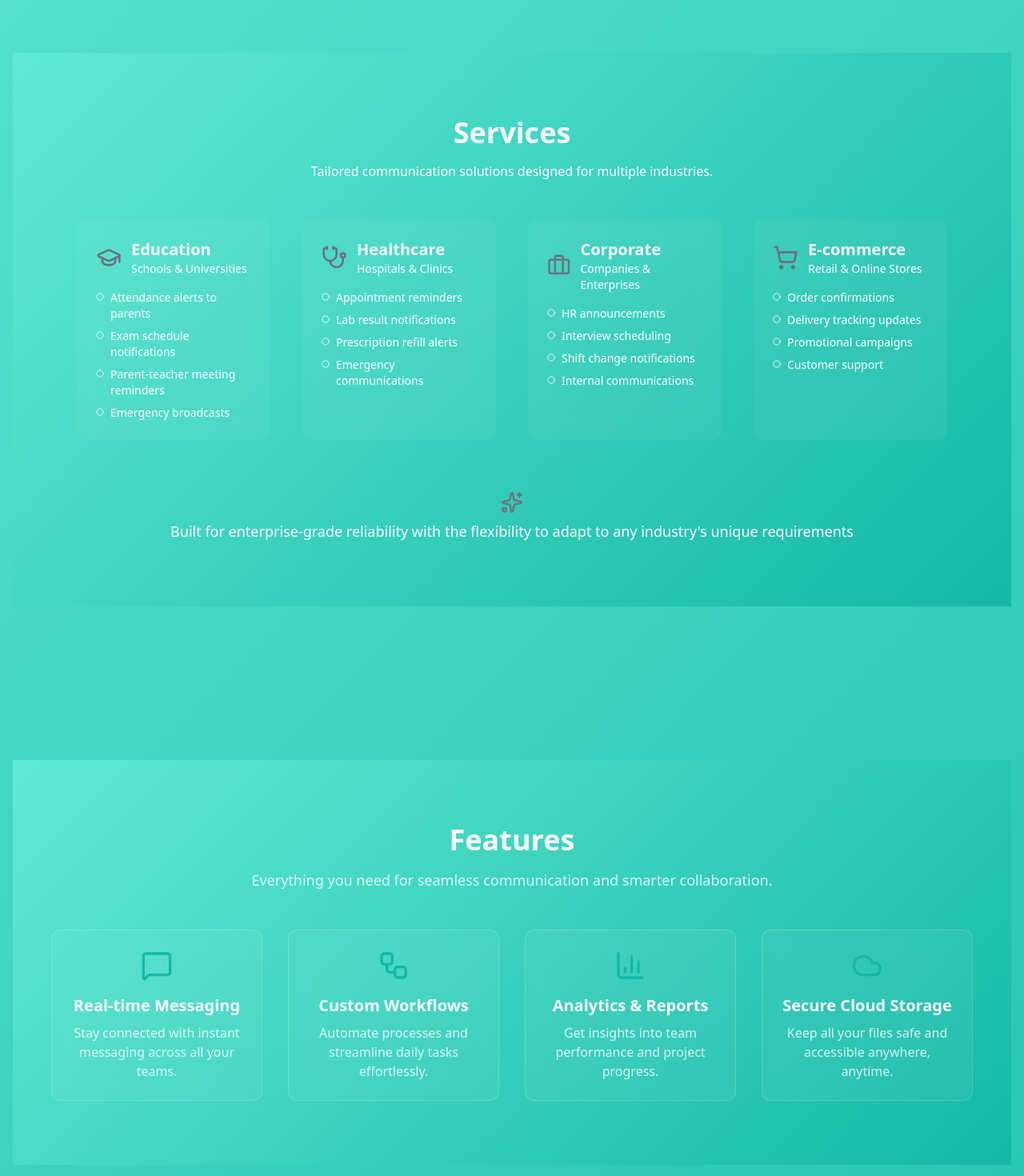
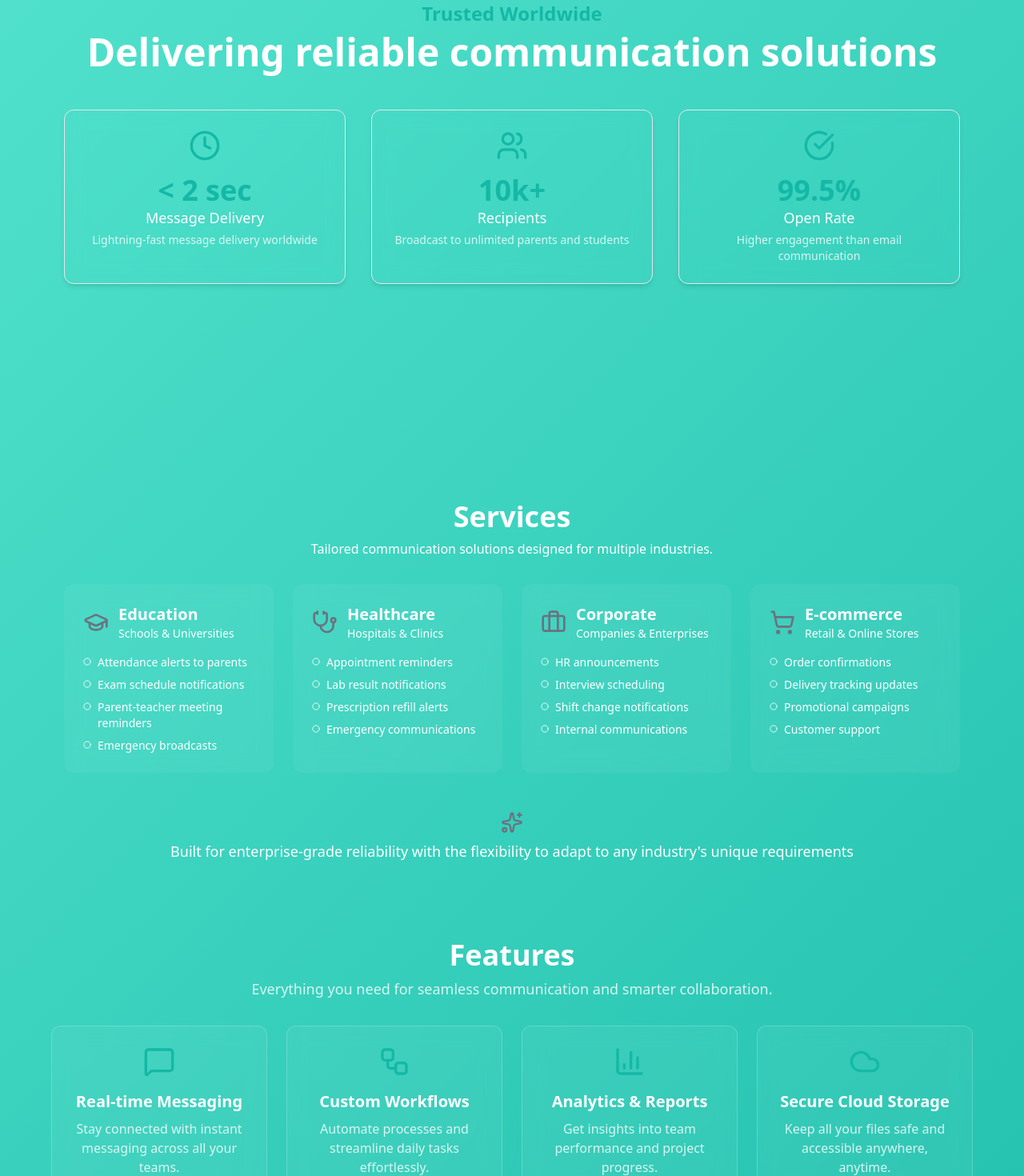
Before and after one commit to Chechep/comms, a React (Vite) app in the folder frontend/: page / in a window 1280 px wide. Shown: the part 880-2350 px from the top of the page at 80% size. Built offline with nearby package versions, Linux system fonts and the light colour scheme; no server answers.

Commit message:
update firebase and sign in

```diff
--- a/frontend/src/components/Features.jsx
+++ b/frontend/src/components/Features.jsx
@@ -27,19 +27,18 @@ export default function Features() {
 
   return (
     <section
-      className="py-20 px-6"
-      style={{ background: "var(--color-bg)", color: "var(--color-text)" }}
+      className="py-12 px-6 transition-colors bg-[var(--color-bg)] text-[var(--color-text)]"
     >
       {/* Title */}
-      <div className="text-center mb-12">
-        <h2 className="text-3xl sm:text-4xl font-bold mb-4">Features</h2>
+      <div className="text-center mb-8">
+        <h2 className="text-3xl sm:text-4xl font-bold mb-2">Features</h2>
         <p className="text-lg opacity-80 max-w-2xl mx-auto">
           Everything you need for seamless communication and smarter collaboration.
         </p>
       </div>
 
       {/* Features Grid */}
-      <div className="grid gap-8 sm:grid-cols-2 lg:grid-cols-4 max-w-6xl mx-auto">
+      <div className="grid gap-6 sm:grid-cols-2 lg:grid-cols-4 max-w-6xl mx-auto">
         {features.map((feature, idx) => (
           <motion.div
             key={idx}
--- a/frontend/src/components/Services.jsx
+++ b/frontend/src/components/Services.jsx
@@ -8,7 +8,6 @@ import {
 } from "lucide-react";
 
 export default function Services({ darkMode, themeColor }) {
-  // Dynamic accent color: themeColor in dark mode, gray in light mode
   const dynamicColor = darkMode ? themeColor : "#6b7280";
 
   const services = [
@@ -60,27 +59,20 @@ export default function Services({ darkMode, themeColor }) {
 
   return (
     <section
-      className="py-20 px-6 sm:px-12 lg:px-20"
-      style={{ background: "var(--color-bg)" }}
+      className="py-12 px-6 sm:px-12 lg:px-20 transition-colors bg-[var(--color-bg)] text-[var(--color-text)]"
     >
       {/* Header */}
-      <div className="max-w-6xl mx-auto text-center mb-12">
-        <h2
-          className="text-3xl sm:text-4xl font-bold"
-          style={{ color: "var(--color-text)" }}
-        >
+      <div className="max-w-6xl mx-auto text-center mb-8">
+        <h2 className="text-3xl sm:text-4xl font-bold">
           Services
         </h2>
-        <p
-          className="mt-4"
-          style={{ color: "var(--color-text)" }}
-        >
+        <p className="mt-2">
           Tailored communication solutions designed for multiple industries.
         </p>
       </div>
 
       {/* Service Cards */}
-      <div className="grid gap-10 sm:grid-cols-2 lg:grid-cols-4 max-w-6xl mx-auto">
+      <div className="grid gap-6 sm:grid-cols-2 lg:grid-cols-4 max-w-6xl mx-auto">
         {services.map((service, index) => (
           <div
             key={index}
@@ -89,31 +81,21 @@ export default function Services({ darkMode, themeColor }) {
             <div className="flex items-center gap-3 mb-4">
               {service.icon}
               <div>
-                <h3
-                  className="text-xl font-semibold"
-                  style={{ color: "var(--color-text)" }}
-                >
+                <h3 className="text-xl font-semibold">
                   {service.title}
                 </h3>
-                <p
-                  className="text-sm"
-                  style={{ color: "var(--color-text)" }}
-                >
+                <p className="text-sm">
                   {service.subtitle}
                 </p>
               </div>
             </div>
             <ul className="text-sm space-y-2">
               {service.points.map((point, idx) => (
-                <li
-                  key={idx}
-                  className="flex items-start gap-2"
-                  style={{ color: "var(--color-text)" }}
-                >
+                <li key={idx} className="flex items-start gap-2">
                   <Circle
                     size={10}
+                    className="mt-1 flex-shrink-0"
                     style={{ color: "var(--color-text)" }}
-                    className="mt-1 flex-shrink-0"
                   />
                   <span>{point}</span>
                 </li>
@@ -124,16 +106,13 @@ export default function Services({ darkMode, themeColor }) {
       </div>
 
       {/* Custom integrations note */}
-      <div className="text-center mt-16">
+      <div className="text-center mt-12">
         <Sparkles
           size={28}
           style={{ color: dynamicColor }}
           className="mx-auto mb-2"
         />
-        <p
-          className="text-lg"
-          style={{ color: "var(--color-text)" }}
-        >
+        <p className="text-lg">
           Built for enterprise-grade reliability with the flexibility to adapt
           to any industry's unique requirements
         </p>
--- a/frontend/src/pages/Home.jsx
+++ b/frontend/src/pages/Home.jsx
@@ -1,7 +1,9 @@
+// src/pages/Home.jsx
 import Hero from "../components/Hero";
 import Services from "../components/Services";
 import Features from "../components/Features";
 import Pricing from "../components/Pricing";
+import Solutions from "./Solutions";
 
 export default function Home() {
   return (
@@ -12,31 +14,28 @@ export default function Home() {
       "
     >
       {/* Hero Section */}
-      <section className="relative py-24">
-        <div className="max-w-7xl mx-auto px-4">
-          <Hero />
-        </div>
+      <section className="w-full">
+        <Hero />
+      </section>
+
+      {/* Solutions Section */}
+      <section className="w-full">
+        <Solutions />
       </section>
 
       {/* Services Section */}
-      <section className="relative py-24 bg-[var(--color-bg-alt,transparent)]">
-        <div className="max-w-7xl mx-auto px-4">
-          <Services />
-        </div>
+      <section className="w-full">
+        <Services />
       </section>
 
       {/* Features Section */}
-      <section className="relative py-24">
-        <div className="max-w-7xl mx-auto px-4">
-          <Features />
-        </div>
+      <section className="w-full">
+        <Features />
       </section>
 
       {/* Pricing Section */}
-      <section className="relative py-24 bg-[var(--color-bg-alt,transparent)]">
-        <div className="max-w-7xl mx-auto px-4">
-          <Pricing />
-        </div>
+      <section className="w-full">
+        <Pricing />
       </section>
     </main>
   );
--- a/frontend/src/pages/Solutions.jsx
+++ b/frontend/src/pages/Solutions.jsx
@@ -1,70 +1,59 @@
-// Solutions.jsx
-import { Cloud, Cpu, Shield, Users } from "lucide-react";
+// src/pages/Solutions.jsx
 import { motion } from "framer-motion";
+import { Clock, Users, CheckCircle } from "lucide-react";
 
 export default function Solutions() {
-  const solutions = [
+  const stats = [
     {
-      icon: <Cloud className="w-10 h-10 mb-4 mx-auto text-[var(--color-brand)]" />,
-      title: "Cloud Integration",
-      description: "Seamlessly connect apps and services through secure cloud solutions.",
+      icon: <Clock className="w-10 h-10 mx-auto mb-4 text-[var(--color-brand)]" />,
+      value: "< 2 sec",
+      label: "Message Delivery",
+      description: "Lightning-fast message delivery worldwide",
     },
     {
-      icon: <Cpu className="w-10 h-10 mb-4 mx-auto text-[var(--color-brand)]" />,
-      title: "AI & Automation",
-      description: "Boost efficiency with intelligent workflows and automation tools.",
+      icon: <Users className="w-10 h-10 mx-auto mb-4 text-[var(--color-brand)]" />,
+      value: "10k+",
+      label: "Recipients",
+      description: "Broadcast to unlimited parents and students",
     },
     {
-      icon: <Shield className="w-10 h-10 mb-4 mx-auto text-[var(--color-brand)]" />,
-      title: "Cybersecurity",
-      description: "Protect your data with top-level security and monitoring solutions.",
-    },
-    {
-      icon: <Users className="w-10 h-10 mb-4 mx-auto text-[var(--color-brand)]" />,
-      title: "Collaboration Tools",
-      description: "Empower teams with real-time collaboration and communication features.",
+      icon: <CheckCircle className="w-10 h-10 mx-auto mb-4 text-[var(--color-brand)]" />,
+      value: "99.5%",
+      label: "Open Rate",
+      description: "Higher engagement than email communication",
     },
   ];
 
   return (
     <section
-      className="
-        min-h-screen flex items-center justify-center px-6 py-20 transition-colors
-      "
-      style={{ background: "var(--color-bg)", color: "var(--color-text)" }}
+      className="min-h-screen flex flex-col items-center justify-center transition-colors bg-[var(--color-bg)] text-[var(--color-text)]"
     >
-      <div className="max-w-6xl w-full text-center">
-        {/* Title */}
-        <h1 className="text-4xl font-extrabold mb-6 drop-shadow-glow">
-          Our Solutions
+      <div className="max-w-6xl w-full text-center px-4">
+        {/* Header */}
+        <h2 className="text-2xl font-semibold text-[var(--color-brand)] mb-2">
+          Trusted Worldwide
+        </h2>
+        <h1 className="text-4xl md:text-5xl font-extrabold drop-shadow-glow mb-12">
+          Delivering reliable communication solutions
         </h1>
-        <p className="text-lg opacity-90 mb-14 max-w-2xl mx-auto">
-          Explore the wide range of solutions we offer to help your business
-          thrive in the digital era.
-        </p>
 
-        {/* Grid of solutions */}
-        <div className="grid gap-8 sm:grid-cols-2 lg:grid-cols-4">
-          {solutions.map((solution, idx) => (
+        {/* Stats Section */}
+        <div className="grid gap-8 md:grid-cols-3">
+          {stats.map((stat, idx) => (
             <motion.div
               key={idx}
-              className="
-                p-6 rounded-xl border border-[var(--color-text)]/10
-                bg-[var(--color-bg-alt,transparent)] backdrop-blur-md text-center
-                transition-transform duration-300
-              "
-              whileHover={{
-                scale: 1.05,
-                boxShadow: `0 0 20px var(--color-brand)`,
-              }}
-              initial={{ opacity: 0, y: 40 }}
+              className="rounded-xl border border-[var(--color-text)]/10 bg-[var(--color-bg-alt,transparent)] backdrop-blur-md shadow-md p-6 flex flex-col items-center text-center"
+              initial={{ opacity: 0, y: 30 }}
               whileInView={{ opacity: 1, y: 0 }}
               transition={{ duration: 0.6, delay: idx * 0.2 }}
               viewport={{ once: true }}
             >
-              {solution.icon}
-              <h3 className="text-xl font-semibold mb-2">{solution.title}</h3>
-              <p className="opacity-80">{solution.description}</p>
+              {stat.icon}
+              <h3 className="text-3xl md:text-4xl font-bold text-[var(--color-brand)]">
+                {stat.value}
+              </h3>
+              <p className="text-lg font-medium">{stat.label}</p>
+              <p className="text-sm opacity-80 mt-1">{stat.description}</p>
             </motion.div>
           ))}
         </div>
```
Also changed, not shown: frontend/src/components/Pricing.jsx (+10 -11 lines), frontend/src/pages/Login.jsx (+16 -13 lines), frontend/src/pages/Signup.jsx (+10 -10 lines).
